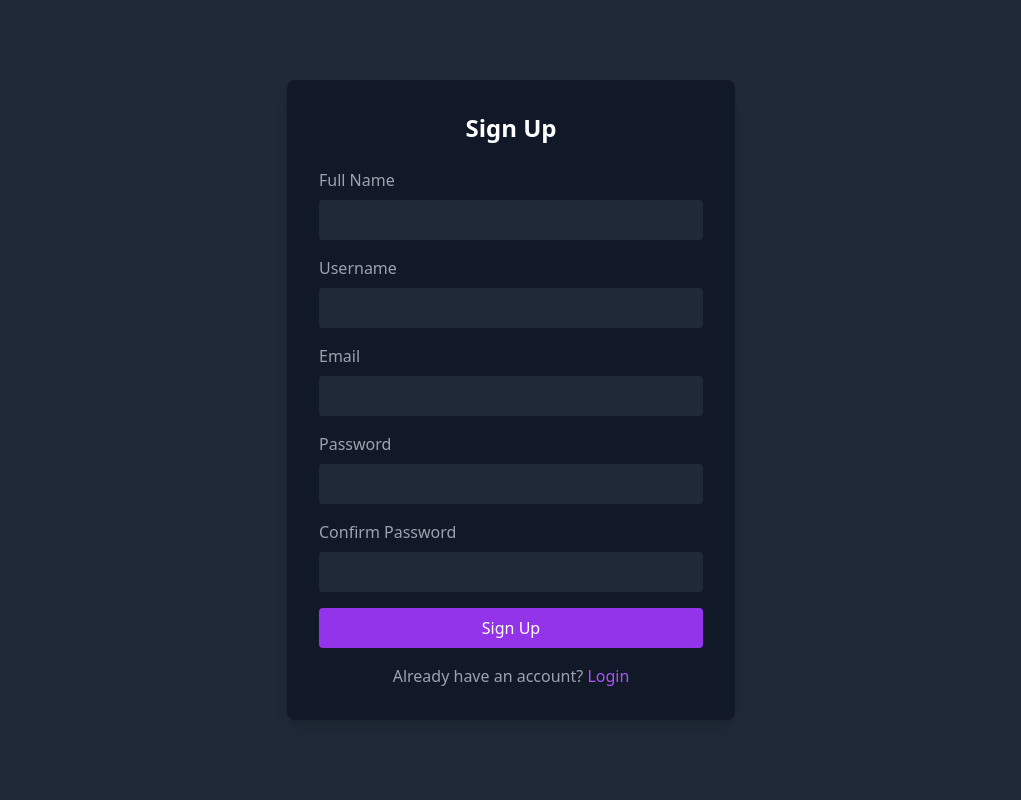
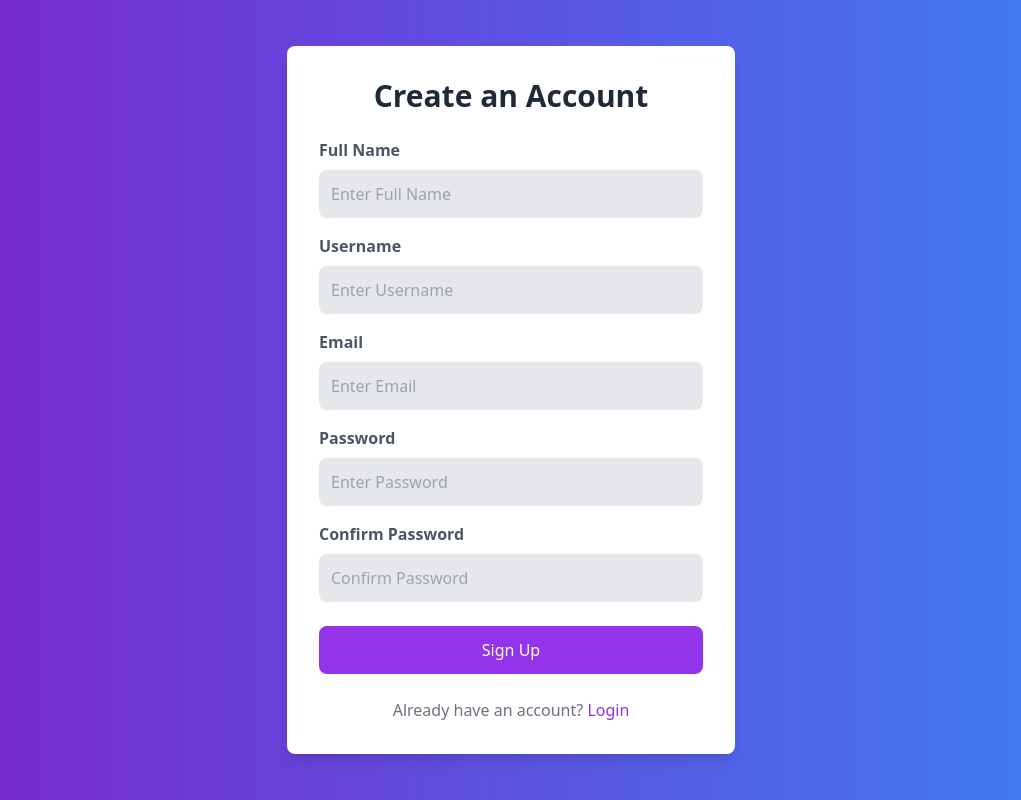
Before and after one commit to Shenkito/personal-finance-tracker, a React (Vite) app in the folder client/: page /signup in a window 1280 px wide. Shown: the whole page, without its empty margins (129-1150 px from the left). Built offline with nearby package versions, Linux system fonts and the light colour scheme.

Commit message:
Fix UI/UX

```diff
--- a/client/src/components/Layout/Layout.jsx
+++ b/client/src/components/Layout/Layout.jsx
@@ -1,15 +1,15 @@
 import Sidebar from "../Sidebar/Sidebar";
 import { Outlet } from "react-router-dom";
 
-const Layout = ({ children }) => {
+const Layout = () => {
     return (
-        <div className="flex min-h-screen">
+        <div className="flex min-h-screen bg-gray-900">
             <Sidebar />
-            <main className="flex-1 bg-gray-100">
+            <main className="flex-1 bg-gray-100 p-6">
                 <Outlet />
             </main>
         </div>
     );
-}
+};
 
 export default Layout;
--- a/client/src/components/NavLink/NavLink.jsx
+++ b/client/src/components/NavLink/NavLink.jsx
@@ -4,7 +4,7 @@ const NavLink = ({ to, children }) => {
     return (
         <Link
             to={to}
-            className="block py-2 px-4 rounded hover:bg-gray-700 transition duration-200"
+            className="block py-3 px-6 rounded hover:bg-purple-600 hover:text-white transition duration-200 text-gray-400 text-lg font-medium"
         >
             {children}
         </Link>
--- a/client/src/components/ProfilePicture/ProfilePicture.jsx
+++ b/client/src/components/ProfilePicture/ProfilePicture.jsx
@@ -7,7 +7,7 @@ const ProfilePicture = () => {
     return (
         <div className="flex items-center">
             <img
-                src={authUser?.profilePicture || "/default-profile.png"}
+                src={authUser?.profilePicture || "https://i.pinimg.com/736x/c0/74/9b/c0749b7cc401421662ae901ec8f9f660.jpg"}
                 alt="Profile"
                 className="w-12 h-12 rounded-full object-cover"
             />
--- a/client/src/pages/Login/Login.jsx
+++ b/client/src/pages/Login/Login.jsx
@@ -22,41 +22,43 @@ const Login = () => {
     };
 
     return (
-        <div className="min-h-screen flex items-center justify-center bg-gray-800 p-4">
-            <div className="bg-gray-900 p-8 rounded-lg shadow-lg w-full max-w-md">
-                <h2 className="text-2xl font-bold text-white text-center">Login</h2>
+        <div className="min-h-screen flex items-center justify-center bg-gradient-to-r from-purple-700 to-blue-500 p-4">
+            <div className="bg-white p-8 rounded-lg shadow-lg w-full max-w-md transform hover:scale-105 transition duration-300">
+                <h2 className="text-3xl font-bold text-gray-800 text-center mb-6">
+                    Welcome Back!
+                </h2>
                 <form onSubmit={handleLogin} className="mt-6">
                     <div className="mb-4">
-                        <label className="block text-gray-400">Username</label>
+                        <label className="block text-gray-600 font-semibold">Username</label>
                         <input
                             type="text"
                             placeholder="Enter Username"
-                            className="w-full p-2 mt-2 bg-gray-800 text-white rounded focus:outline-none focus:ring-2 focus:ring-purple-600"
+                            className="w-full p-3 mt-2 bg-gray-200 text-gray-700 rounded-lg focus:outline-none focus:ring-2 focus:ring-purple-600"
                             value={username}
                             onChange={(e) => setUsername(e.target.value)}
                         />
                     </div>
-                    <div className="mb-4">
-                        <label className="block text-gray-400">Password</label>
+                    <div className="mb-6">
+                        <label className="block text-gray-600 font-semibold">Password</label>
                         <input
                             type="password"
                             placeholder="Enter Password"
-                            className="w-full p-2 mt-2 bg-gray-800 text-white rounded focus:outline-none focus:ring-2 focus:ring-purple-600"
+                            className="w-full p-3 mt-2 bg-gray-200 text-gray-700 rounded-lg focus:outline-none focus:ring-2 focus:ring-purple-600"
                             value={password}
                             onChange={(e) => setPassword(e.target.value)}
                         />
                     </div>
                     <button
                         type="submit"
-                        className="w-full bg-purple-600 text-white py-2 rounded hover:bg-purple-700 transition duration-200"
+                        className="w-full bg-purple-600 text-white py-3 rounded-lg hover:bg-purple-700 transition duration-300"
                         disabled={loading}
                     >
                         {loading ? "Logging in..." : "Login"}
                     </button>
                 </form>
-                <p className="text-gray-400 mt-4 text-center">
-                    Don't have an account?{' '}
-                    <Link to="/signup" className="text-purple-500 hover:underline">
+                <p className="text-gray-500 mt-6 text-center">
+                    Don't have an account?{" "}
+                    <Link to="/signup" className="text-purple-600 hover:underline">
                         Sign Up
                     </Link>
                 </p>
--- a/client/src/pages/SignUp/SignUp.jsx
+++ b/client/src/pages/SignUp/SignUp.jsx
@@ -35,71 +35,78 @@ const SignUp = () => {
     };
 
     return (
-        <div className="min-h-screen flex items-center justify-center bg-gray-800 p-4">
-            <div className="bg-gray-900 p-8 rounded-lg shadow-lg w-full max-w-md">
-                <h2 className="text-2xl font-bold text-white text-center">Sign Up</h2>
+        <div className="min-h-screen flex items-center justify-center bg-gradient-to-r from-purple-700 to-blue-500 p-4">
+            <div className="bg-white p-8 rounded-lg shadow-lg w-full max-w-md transform hover:scale-105 transition duration-300">
+                <h2 className="text-3xl font-bold text-gray-800 text-center mb-6">
+                    Create an Account
+                </h2>
                 <form onSubmit={handleSignup} className="mt-6">
                     <div className="mb-4">
-                        <label className="block text-gray-400">Full Name</label>
+                        <label className="block text-gray-600 font-semibold">Full Name</label>
                         <input
                             type="text"
                             name="fullName"
-                            className="w-full p-2 mt-2 bg-gray-800 text-white rounded focus:outline-none focus:ring-2 focus:ring-purple-600"
+                            placeholder="Enter Full Name"
+                            className="w-full p-3 mt-2 bg-gray-200 text-gray-700 rounded-lg focus:outline-none focus:ring-2 focus:ring-purple-600"
                             value={inputs.fullName}
                             onChange={handleChange}
                         />
                     </div>
                     <div className="mb-4">
-                        <label className="block text-gray-400">Username</label>
+                        <label className="block text-gray-600 font-semibold">Username</label>
                         <input
                             type="text"
                             name="username"
-                            className="w-full p-2 mt-2 bg-gray-800 text-white rounded focus:outline-none focus:ring-2 focus:ring-purple-600"
+                            placeholder="Enter Username"
+                            className="w-full p-3 mt-2 bg-gray-200 text-gray-700 rounded-lg focus:outline-none focus:ring-2 focus:ring-purple-600"
                             value={inputs.username}
                             onChange={handleChange}
                         />
                     </div>
                     <div className="mb-4">
-                        <label className="block text-gray-400">Email</label>
+                        <label className="block text-gray-600 font-semibold">Email</label>
                         <input
                             type="email"
                             name="email"
-                            className="w-full p-2 mt-2 bg-gray-800 text-white rounded focus:outline-none focus:ring-2 focus:ring-purple-600"
+                            placeholder="Enter Email"
+                            className="w-full p-3 mt-2 bg-gray-200 text-gray-700 rounded-lg focus:outline-none focus:ring-2 focus:ring-purple-600"
                             value={inputs.email}
                             onChange={handleChange}
                         />
                     </div>
                     <div className="mb-4">
-                        <label className="block text-gray-400">Password</label>
+                        <label className="block text-gray-600 font-semibold">Password</label>
                         <input
                             type="password"
                             name="password"
-                            className="w-full p-2 mt-2 bg-gray-800 text-white rounded focus:outline-none focus:ring-2 focus:ring-purple-600"
+                            placeholder="Enter Password"
+                            className="w-full p-3 mt-2 bg-gray-200 text-gray-700 rounded-lg focus:outline-none focus:ring-2 focus:ring-purple-600"
                             value={inputs.password}
                             onChange={handleChange}
                         />
                     </div>
-                    <div className="mb-4">
-                        <label className="block text-gray-400">Confirm Password</label>
+                    <div className="mb-6">
+                        <label className="block text-gray-600 font-semibold">Confirm Password</label>
                         <input
                             type="password"
                             name="confirmPassword"
-                            className="w-full p-2 mt-2 bg-gray-800 text-white rounded focus:outline-none focus:ring-2 focus:ring-purple-600"
+                            placeholder="Confirm Password"
+                            className="w-full p-3 mt-2 bg-gray-200 text-gray-700 rounded-lg focus:outline-none focus:ring-2 focus:ring-purple-600"
                             value={inputs.confirmPassword}
                             onChange={handleChange}
                         />
                     </div>
                     <button
                         type="submit"
-                        className="w-full bg-purple-600 text-white py-2 rounded hover:bg-purple-700 transition duration-200"
+                        className="w-full bg-purple-600 text-white py-3 rounded-lg hover:bg-purple-700 transition duration-300"
                         disabled={loading}
                     >
                         {loading ? "Signing up..." : "Sign Up"}
                     </button>
                 </form>
-                <p className="text-gray-400 mt-4 text-center">
-                    Already have an account?{' '}
-                    <Link to="/login" className="text-purple-500 hover:underline">
+                <p className="text-gray-500 mt-6 text-center">
+                    Already have an account?{" "}
+                    <Link to="/login" className="text-purple-600 hover:underline">
                         Login
                     </Link>
                 </p>
```
Also changed, not shown: client/src/components/LogoutButton/LogoutButton.jsx (+4 -5 lines), client/src/components/Sidebar/Sidebar.jsx (+4 -4 lines), client/src/pages/Dashboard/Dashboard.jsx (+30 -27 lines), client/src/pages/Welcome/Welcome.jsx (+10 -5 lines).
